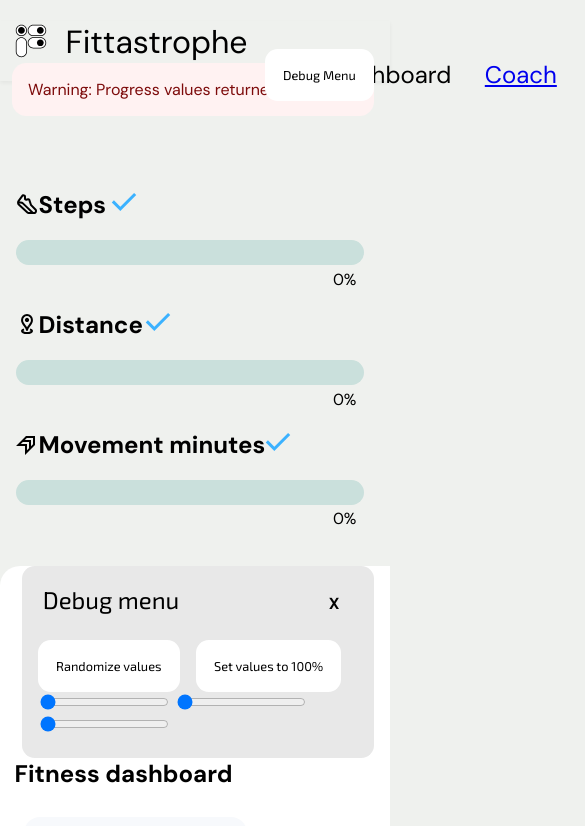
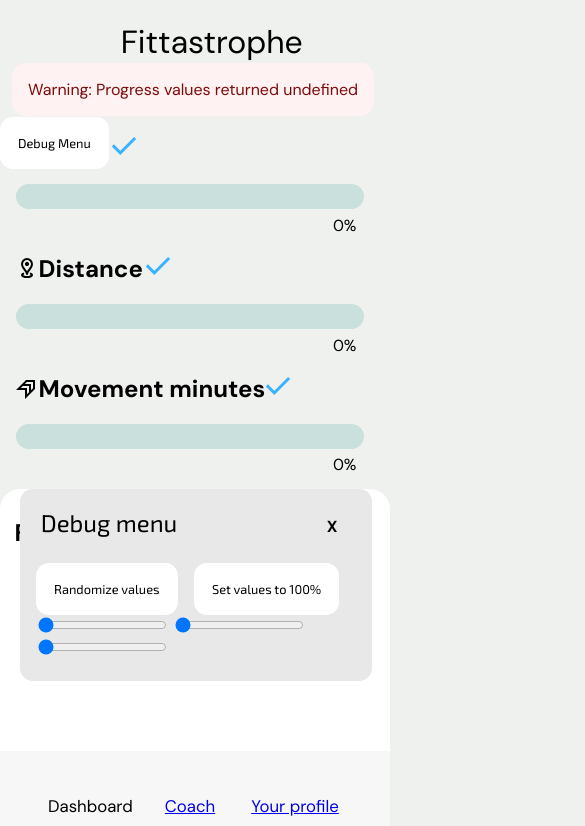
Before and after one commit to RepellentSpy/Fittastrophe, a plain HTML site: page index.html in a window 390 px wide. Both pictures are taken after a click on the button "Debug Menu". Shown: the top 826 px of the page, 585 px wide, since content can reach past the window. Drawn offline with nearby package versions, Linux system fonts and the light colour scheme.

Commit message:
Work in progress mobile layout * Started work on the mobile layout, it is still very broken right now

```diff
--- a/index.html
+++ b/index.html
@@ -22,9 +22,15 @@
         </h1>
         <button onclick="open_debug()" class="debug_button" id="open_debug_button">Debug Menu</button>
 
+        <div id="tabs"> <!-- Textové záložky -->
             <h2 class="tab" id="tab0"><a>Dashboard</a></h2>
             <h2 class="tab" id="tab1"><a href="subpages/coach.html">Coach</a></h2>
             <h2 class="tab" id="tab2"><a href="subpages/profile.html">Your profile</a></h2>
+        </div>
+
+        <div id="tabsbackground" visibility="hidden">
+
+        </div>
     </header>
 
      <!-- Sidebar, Steps category -->
--- a/main.css
+++ b/main.css
@@ -395,13 +395,13 @@
 }
 
 @keyframes debug_appear {
-    from {opacity: 0; margin-top: -1rem; scale: 0.98; margin-right: 0.5rem; height: 8rem;}
+    from {opacity: 0; margin-top: -1rem; scale: 0.95; margin-right: 0.5rem;}
     to {opacity: 1; margin-top: 0rem; scale:1; margin-right: 1rem;}
 }
 
 @keyframes debug_disappear {
     from {opacity: 1; margin-top: 0rem; scale:1; margin-right: 1rem;}
-    to {opacity: 0; margin-top: -1rem; scale: 0.98; margin-right: 0.5rem; height: 8rem;}
+    to {opacity: 0; margin-top: -1rem; scale: 0.95; margin-right: 0.5rem;}
 }
 
 @keyframes name_button_click {
@@ -444,17 +444,62 @@
         font-family: "DM Sans"
     }
 
+    #tabs {
+        margin-left: -18rem;
+        margin-top: 48rem;
+        font-size: 0.7rem;
+        position: fixed;
+        z-index: 4;
+    }
+
+    #tabsbackground {
+        visibility: visible;
+        height: 6.2rem;
+        margin-top: 43rem;
+        background-color: #f7f7f7;
+        position: sticky;
+        z-index: 3;
+    }
+
+    #tab0 {
+        margin-left: 21rem;
+    }
+
+    #tab1 {
+        margin-left: 28.3rem;
+    }
+
+    #tab2 {
+        margin-left: 33.7rem;
+    }
+
+    #debug_menu {
+        position: absolute;
+        z-index: 2;
+        float: left;
+        margin-left: 5%;
+    }
+
     #contentbackground {
         float: left;
         margin-right: 0;
         margin-left: 0;
         width: 100%;
-        margin-top: 3.125rem;
+        margin-top: 1.8rem;
+        border-top-left-radius: 1.25rem;
+        border-top-right-radius: 1.25rem;
+    }
+
+    p.progressbartext {
+        margin-top: 0.2875rem;
+    }
+
+    #sidebar {
+        margin-top: -1rem;
     }
 
     #titlesurroundingbox {
         height: 3.75rem;
-        box-shadow: 0 0.125rem 0.25rem rgba(0, 0, 0, 0.05);
     }
 
     #stepscheckmark {
@@ -464,4 +509,18 @@
     #distancecheckmark {
         margin-left: -0.2rem;
     }
+
+    #titletext {
+        text-align: center;
+        margin-left: -32px; /* Šířka ikony, která v mobilním zobrazení není přítomna */
+    }
+
+    #mainicon {
+        visibility: hidden;
+    }
+
+    #open_debug_button {
+        margin-top: 2rem;
+        position: absolute;
+    }
 }
```
